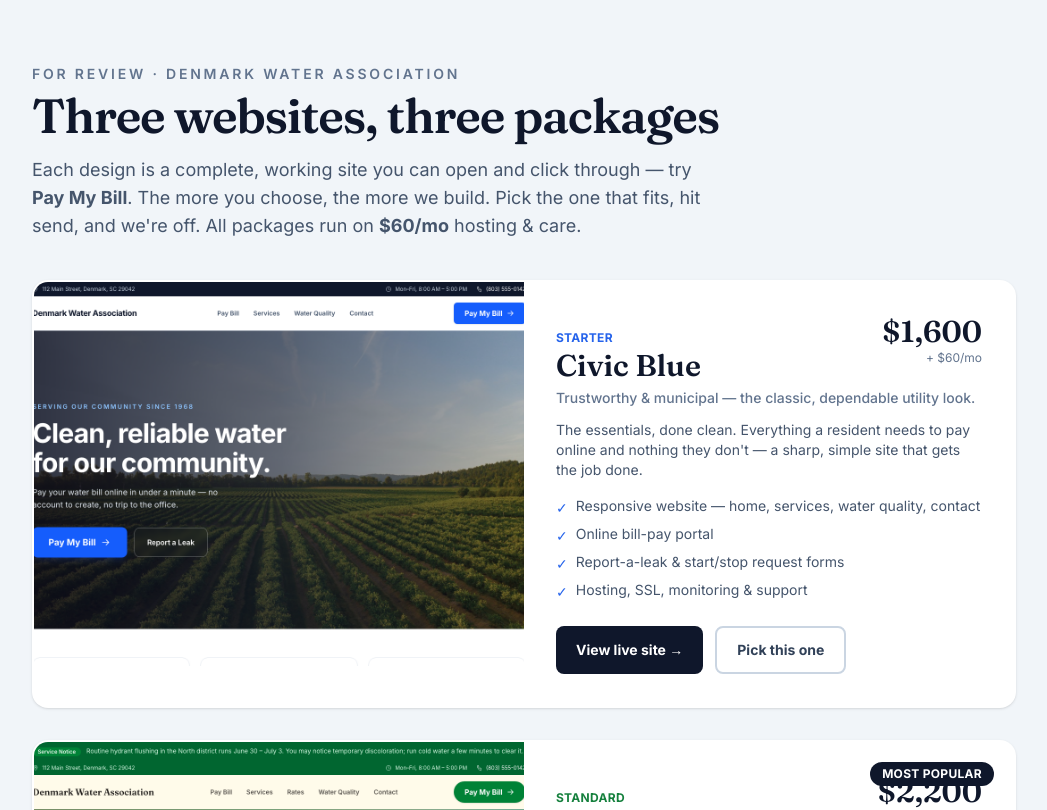
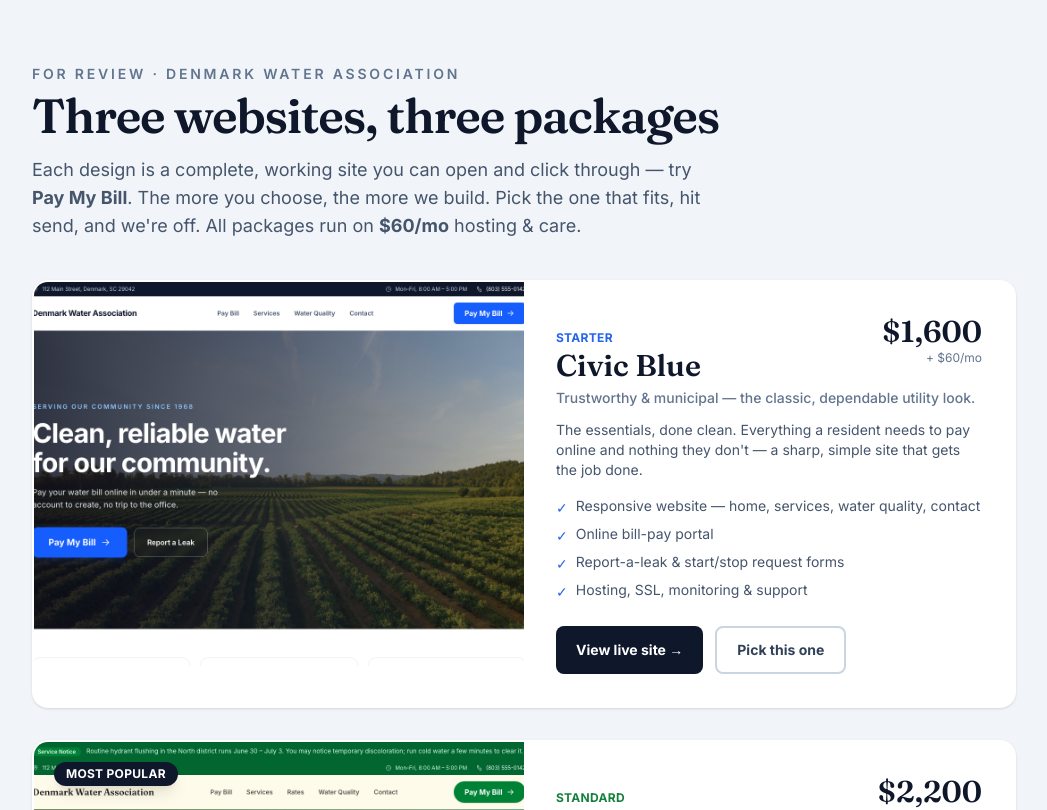
Before and after one commit to Aphrodine-wq/denmark-water-concepts, a Next.js app: page / in a window 1280 px wide. Shown: the top 810 px of the page, without its empty margins (116-1163 px from the left). Built offline with nearby package versions, Linux system fonts and the light colour scheme.

Commit message:
Fix Most Popular badge overlapping price

```diff
--- a/app/page.tsx
+++ b/app/page.tsx
@@ -89,7 +89,7 @@ export default function TierChooser() {
             return (
               <div key={t.key} className={`relative overflow-hidden rounded-2xl border-2 bg-white shadow-sm transition ${isPicked ? "border-slate-900 shadow-lg" : "border-transparent"}`}>
                 {t.popular && (
-                  <span className="absolute right-5 top-5 z-10 rounded-full bg-slate-900 px-3 py-1 text-xs font-bold uppercase tracking-wide text-white">Most popular</span>
+                  <span className="absolute left-5 top-5 z-10 rounded-full bg-slate-900 px-3 py-1 text-xs font-bold uppercase tracking-wide text-white shadow-lg">Most popular</span>
                 )}
                 <div className="grid md:grid-cols-2">
                   <a href={t.url} target="_blank" rel="noopener noreferrer" className="group relative block">
```
